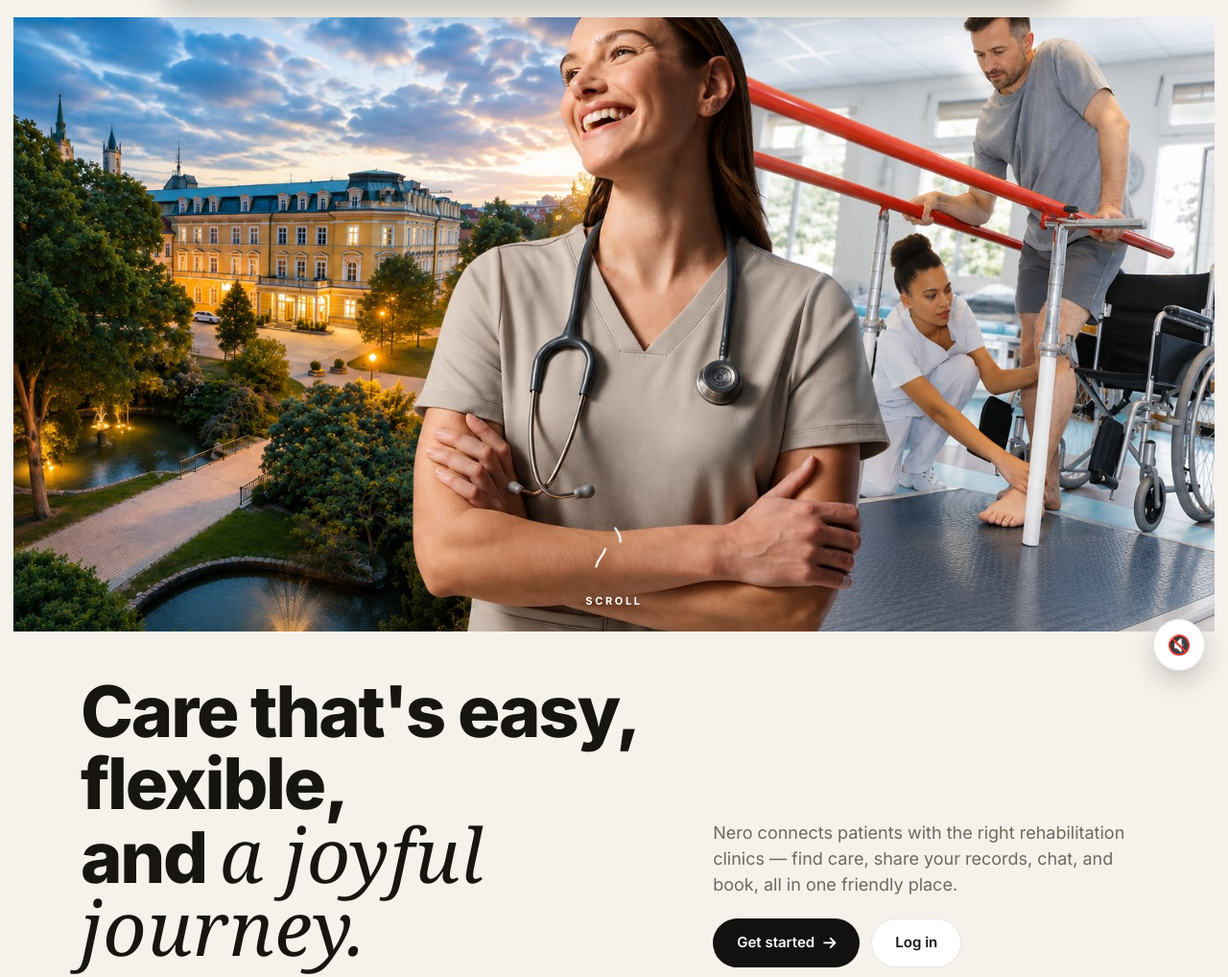
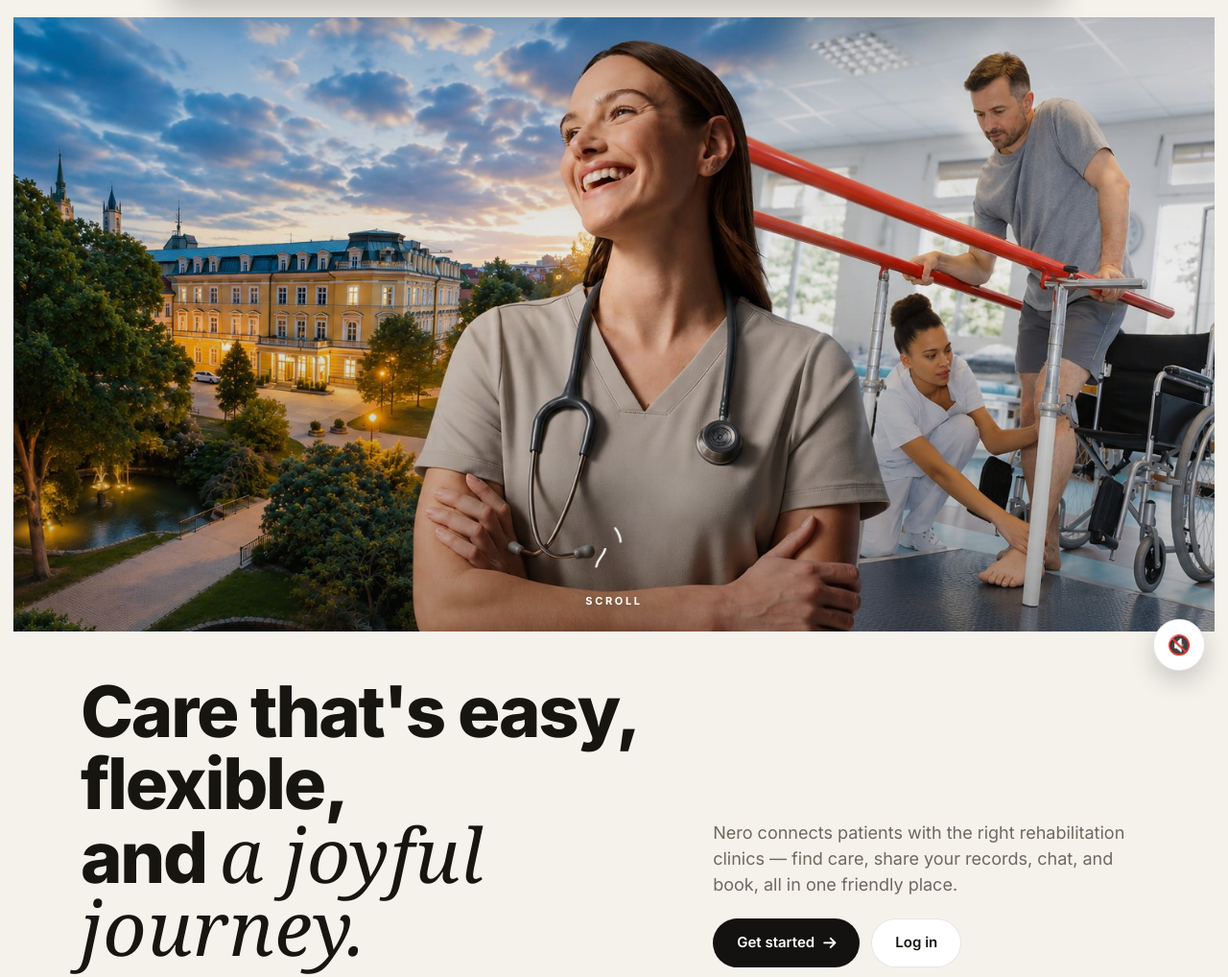
Before and after one commit to dakirBLM/Nero, a Django app: template templates/landing_page.html in a window 1280 px wide. Shown: the part 77-1095 px from the top of the page at 96% size. Run offline with Django 5.2, Linux system fonts and the light colour scheme; the template is opened without the code that fills it, so the values that code supplies are empty; some web fonts are replaced.

Commit message:
Hero: shift crop up to show more of the top + subtle dark filter over the photo

```diff
--- a/templates/landing_page.html
+++ b/templates/landing_page.html
@@ -48,7 +48,9 @@ img{display:block;max-width:100%}
 .hero{padding:0 0 90px}
 .hero-img-wrap{padding:0 14px}
 .hero-img{position:relative;width:100%;height:80vh;min-height:460px;max-height:780px;border-radius:0;overflow:hidden}
-.hero-img img{width:100%;height:100%;object-fit:cover;display:block}
+.hero-img img{width:100%;height:100%;object-fit:cover;object-position:center 18%;display:block}
+/* subtle dark filter over the photo */
+.hero-img::after{content:"";position:absolute;inset:0;z-index:1;pointer-events:none;background:linear-gradient(180deg,rgba(18,16,13,.20) 0%,rgba(18,16,13,.08) 42%,rgba(18,16,13,.32) 100%)}
 .hero-copy{display:grid;grid-template-columns:1.35fr 1fr;gap:48px;align-items:end;margin-top:46px}
 
 /* scroll cue — gusts of wind flowing DOWNWARD (blowing you down the page) */
```
